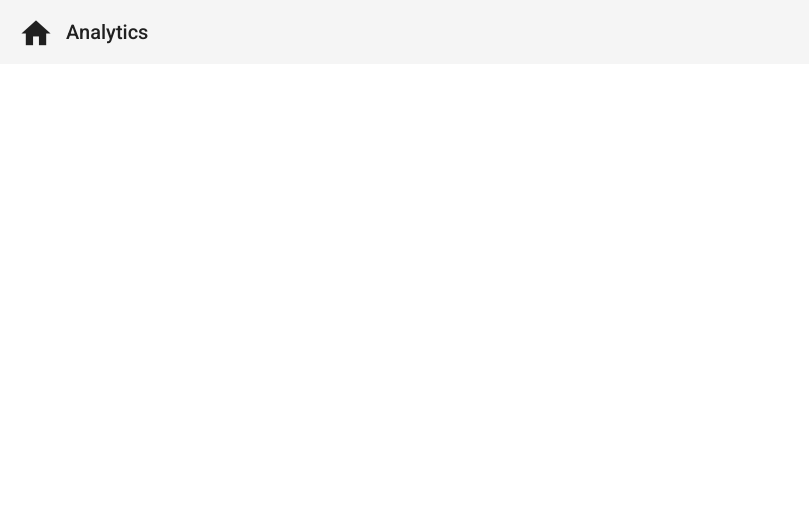
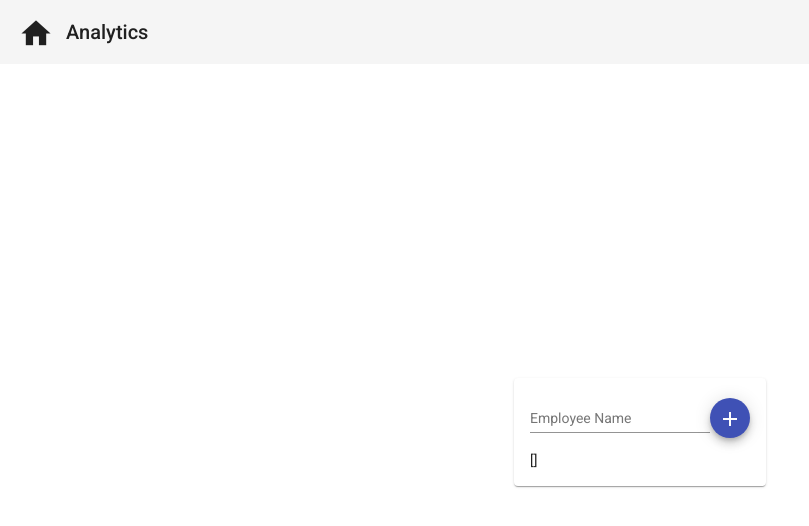
Before and after one commit to talmage89/Timesheet-App, an Angular app: page /timesheet in a window 1280 px wide. Shown: the top 526 px of the page, without its empty margins (0-809 px from the left). Built offline with nearby package versions, Linux system fonts and the light colour scheme.

Commit message:
completed unit #7

```diff
--- a/src/app/components/timesheet/timesheet.component.html
+++ b/src/app/components/timesheet/timesheet.component.html
@@ -1,5 +1,18 @@
 <div class="main-container">
     <div class="cards">
         <h2 *ngIf="department">{{department.name}}</h2>
+
+        <mat-card>
+            <mat-form-field>
+                <input matInput [formControl]="employeeNameFC" placeholder="Employee Name" type="text">
+                <mat-error *ngIf="employeeNameFC.hasError('duplicate')">Duplicate Name</mat-error>
+            </mat-form-field>
+
+            <button mat-mini-fab color="primary" (click)="addEmployee()">
+                <mat-icon>add</mat-icon>
+            </button>
+
+            <div>{{employees | json}}</div>
+        </mat-card>
     </div>
 </div>
--- a/src/app/components/timesheet/timesheet.component.ts
+++ b/src/app/components/timesheet/timesheet.component.ts
@@ -1,6 +1,8 @@
 import { Component, OnInit } from '@angular/core';
+import { AbstractControl, FormControl, ValidatorFn } from '@angular/forms';
 import { ActivatedRoute } from '@angular/router';
 import { Department } from 'src/app/interfaces/department';
+import { Employee } from 'src/app/interfaces/employee';
 import { DepartmentsService } from 'src/app/services/departments.service';
 
 @Component({
@@ -11,6 +13,9 @@
 export class TimesheetComponent implements OnInit {
   departments: Department[] | undefined;
   department: Department | undefined;
+  employeeNameFC = new FormControl('', this.nameValidator());
+  employees: Employee[] = [];
+  employeeId = 0;
 
   constructor(
     private route: ActivatedRoute,
@@ -22,4 +27,33 @@
     this.department = this.departments.find(department => department.id === this.route.snapshot.params['id']);
   }
 
+  addEmployee(): void {
+    if (this.employeeNameFC.value) {
+      this.employeeId++;
+
+      this.employees.push({
+        id: this.employeeId.toString(),
+        departmentId: this.department?.id,
+        name: this.employeeNameFC.value,
+        payRate: Math.floor(Math.random()*50) + 50
+      })
+
+      this.employeeNameFC.setValue('');
+    }
+  }
+
+  nameValidator(): ValidatorFn {
+    return (control: AbstractControl): { [key: string]: any} | null => {
+      let error = null;
+      if (this.employees && this.employees.length) {
+        this.employees.forEach(employee => {
+          if (employee.name.toLocaleLowerCase() === control.value.toLocaleLowerCase()) {
+            error = {duplicate: true};
+          }
+        })
+      }
+      return error;
+    }
+  }
+
 }
--- /dev/null
+++ b/src/app/interfaces/employee.ts
@@ -0,0 +1,6 @@
+export interface Employee {
+    id: string;
+    departmentId: string | undefined;
+    name: string;
+    payRate: number;
+}
```
Also changed, not shown: src/app/modules/material.module.ts (+11 -3 lines).
